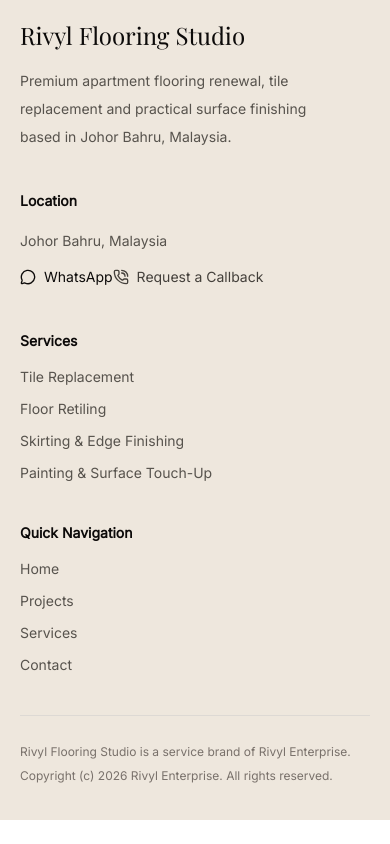
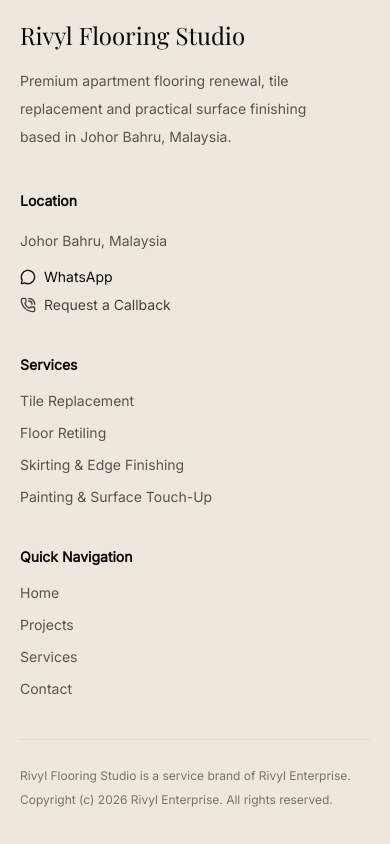
Before and after one commit to rivylenterprisemy-ops/rivyl-flooring-studio, a React (Vite) app: page / in a window 390 px wide. Shown: the part 8946-9790 px from the top of the page. Before the commit the page ends 9766 px from the top, so only its background shows below. Built offline with nearby package versions, Linux system fonts and the light colour scheme.

Commit message:
Fix footer mobile action layout

```diff
--- a/src/layout/Footer.jsx
+++ b/src/layout/Footer.jsx
@@ -29,23 +29,25 @@ export default function Footer() {
             <p className="mt-4 text-sm leading-7 text-stone-600">
               {footer.location}
             </p>
+            <div className="mt-3 flex flex-col items-start gap-2 md:flex-row md:items-center md:gap-4">
               <a
                 href={whatsappUrl}
                 target="_blank"
                 rel="noreferrer"
-              className="mt-3 inline-flex items-center gap-2 text-sm font-medium text-stone-950 transition duration-300 hover:text-stone-700"
+                className="inline-flex items-center gap-2 text-sm font-medium text-stone-950 transition duration-300 hover:text-stone-700"
               >
                 <MessageCircle className="size-4" />
                 WhatsApp
               </a>
               <button
                 type="button"
-              className="mt-2 inline-flex items-center gap-2 text-sm font-medium text-stone-700 transition duration-300 hover:text-stone-950 md:mt-3"
+                className="inline-flex items-center gap-2 text-sm font-medium text-stone-700 transition duration-300 hover:text-stone-950"
                 onClick={openCallbackRequest}
               >
                 <PhoneCall className="size-4" />
                 {footer.callback}
               </button>
+            </div>
           </div>
 
           <div>
```
Lines whose indentation alone changed are shown as unchanged.
